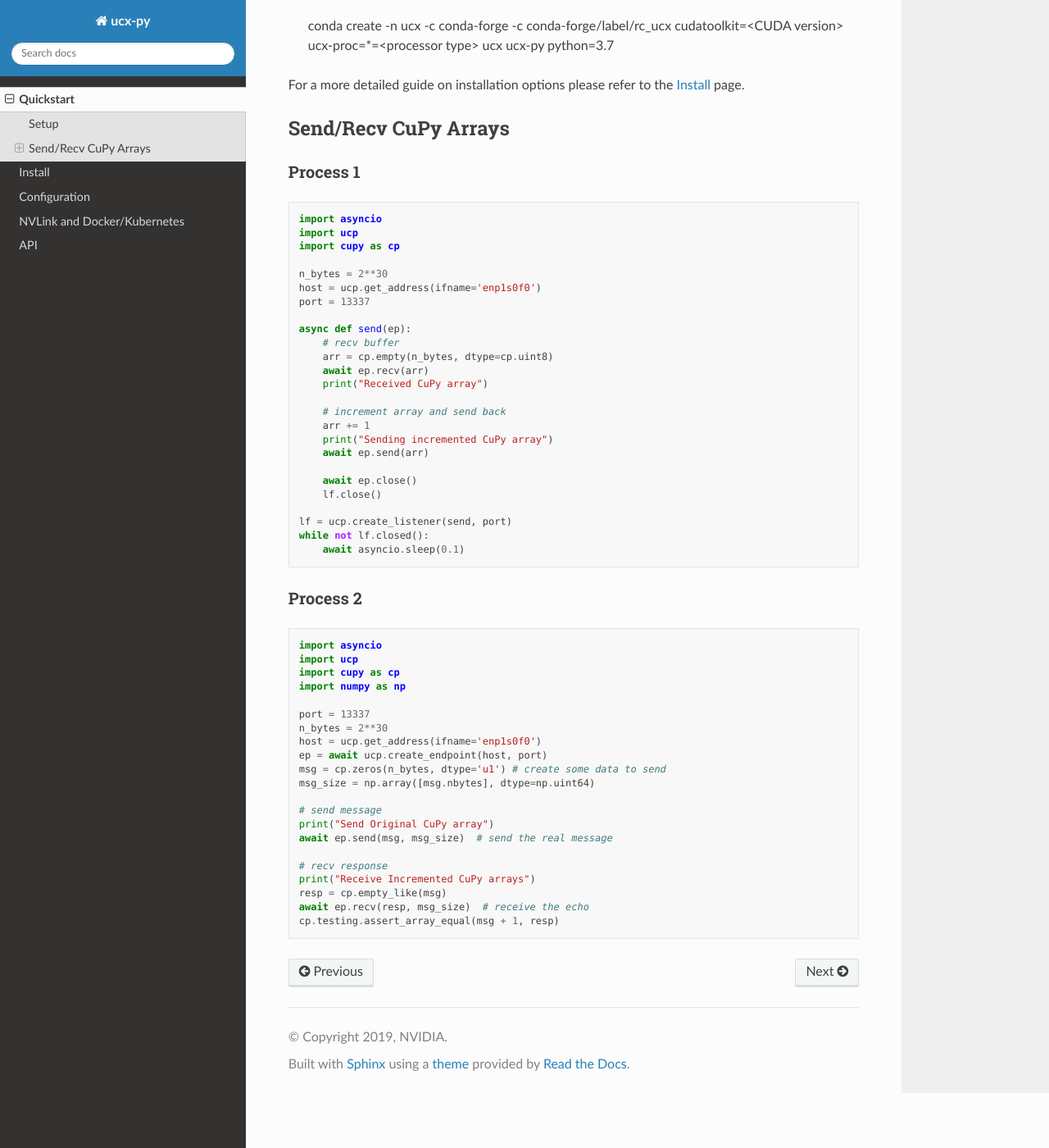
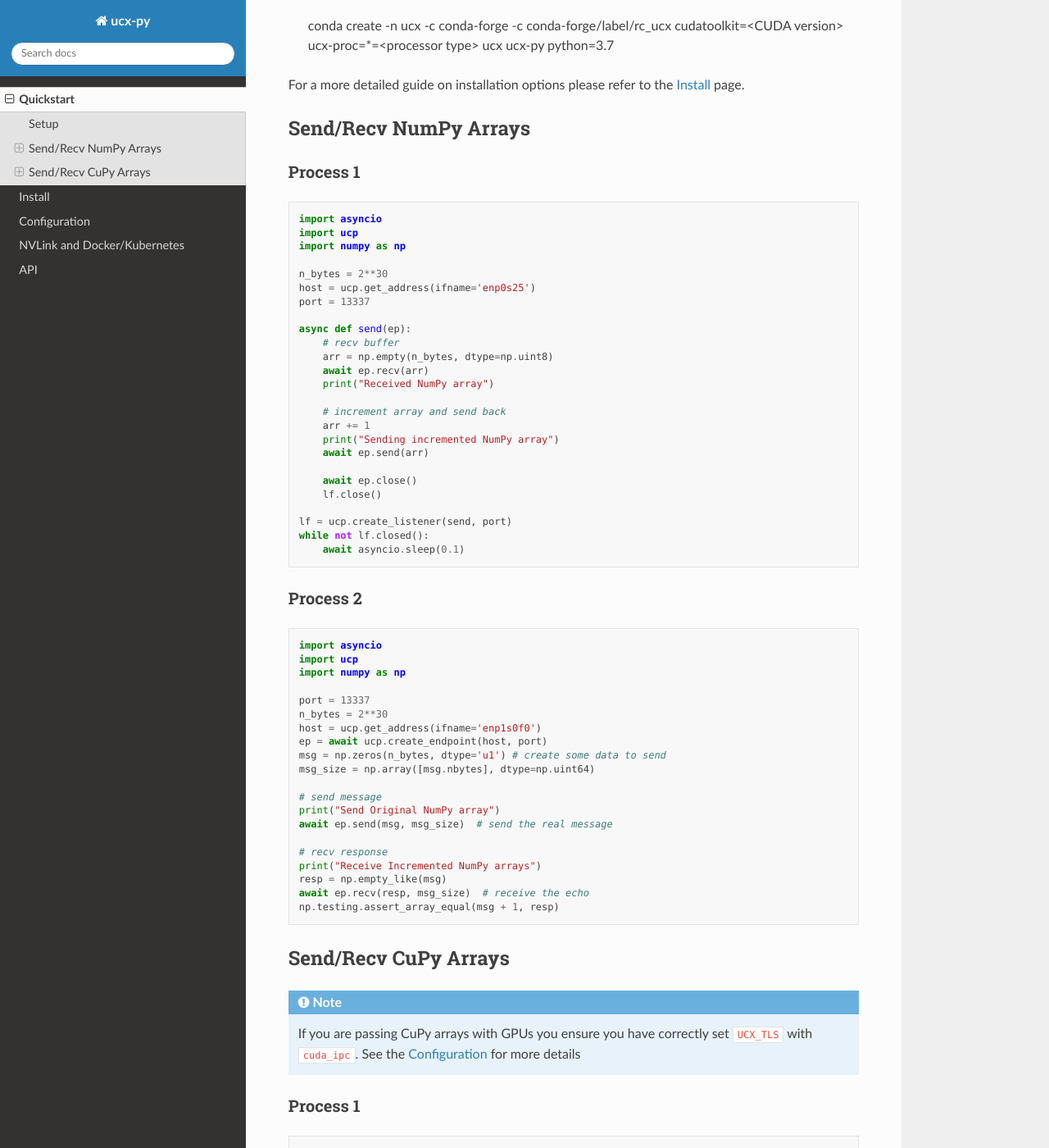
Before and after one commit to rapidsai/ucx-py, a Sphinx documentation site: the page built from docs/source/quickstart.rst, in a window 1280 px wide and 1400 px high, scrolled down 196 px. Shown: the whole window at 82% size. Built offline with Sphinx 7.4.7 and the Read the Docs theme 2.0.0, drawn with Linux system fonts in a browser that asks for light colours.

Commit message:
add numpy example and note on using nvlink for the cupy example

```diff
--- a/docs/source/quickstart.rst
+++ b/docs/source/quickstart.rst
@@ -10,8 +10,74 @@
 
 For a more detailed guide on installation options please refer to the :doc:`install` page.
 
+Send/Recv NumPy Arrays
+---------------------
+
+Process 1
+~~~~~~~~~
+
+.. code-block:: python
+
+    import asyncio
+    import ucp
+    import numpy as np
+
+    n_bytes = 2**30
+    host = ucp.get_address(ifname='enp0s25')
+    port = 13337
+
+    async def send(ep):
+        # recv buffer
+        arr = np.empty(n_bytes, dtype=np.uint8)
+        await ep.recv(arr)
+        print("Received NumPy array")
+
+        # increment array and send back
+        arr += 1
+        print("Sending incremented NumPy array")
+        await ep.send(arr)
+
+        await ep.close()
+        lf.close()
+
+    lf = ucp.create_listener(send, port)
+    while not lf.closed():
+        await asyncio.sleep(0.1)
+
+
+
+Process 2
+~~~~~~~~~
+
+.. code-block:: python
+
+    import asyncio
+    import ucp
+    import numpy as np
+
+    port = 13337
+    n_bytes = 2**30
+    host = ucp.get_address(ifname='enp1s0f0')
+    ep = await ucp.create_endpoint(host, port)
+    msg = np.zeros(n_bytes, dtype='u1') # create some data to send
+    msg_size = np.array([msg.nbytes], dtype=np.uint64)
+
+    # send message
+    print("Send Original NumPy array")
+    await ep.send(msg, msg_size)  # send the real message
+
+    # recv response
+    print("Receive Incremented NumPy arrays")
+    resp = np.empty_like(msg)
+    await ep.recv(resp, msg_size)  # receive the echo
+    np.testing.assert_array_equal(msg + 1, resp)
+
+
 Send/Recv CuPy Arrays
 ---------------------
+
+.. note::
+    If you are passing CuPy arrays with GPUs you ensure you have correctly set ``UCX_TLS`` with ``cuda_ipc``. See the :doc:`configuration` for more details
 
 Process 1
 ~~~~~~~~~
```
